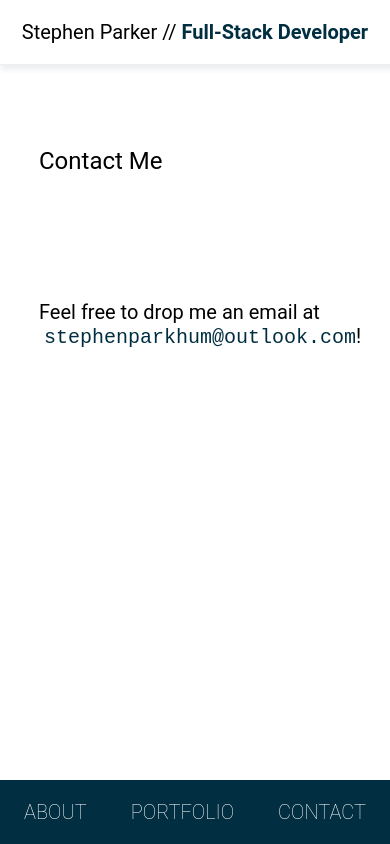
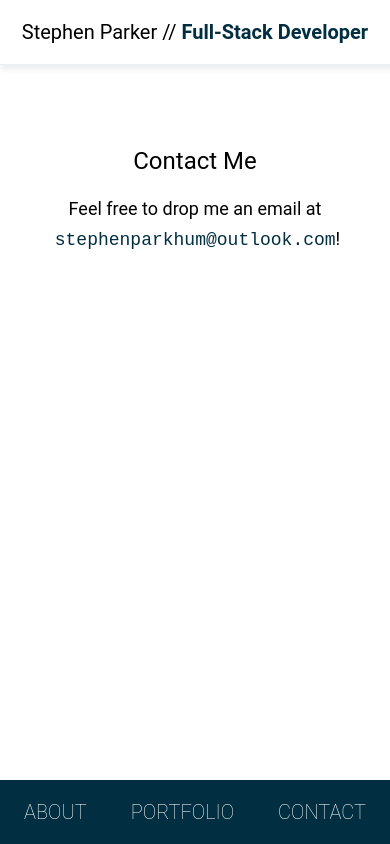
Before and after one commit to stephenparkhum/SP-Web-Portfolio-React, a React (Create React App) app: page /contact in a window 390 px wide. Built offline with nearby package versions, Linux system fonts and the light colour scheme.

Commit message:
Updating logic for displaying icons or times circle fonts

```diff
--- a/src/components/MainContent/Contact/Contact.css
+++ b/src/components/MainContent/Contact/Contact.css
@@ -1,3 +1,46 @@
+@media only screen and (max-width: 800px) {
+    .Contact-info {
+        margin-top: 0;
+        padding: 0;
+        text-align: center;
+
+    }
+
+    .Contact-info p {
+        font-size: 18px;
+        line-height: 30px;
+    }
+
+    .Contact-info code {
+        padding-left: 5px;
+    }
+
+    .Contact-info code:hover {
+        background-color: var(--med-blue);
+        padding: 5px;
+    }
+
+    .Contact-info a:hover {
+        color: white;
+    }
+
+    .Contact-info a {
+        color: var(--med-blue);
+        text-transform: none;
+        text-decoration: none;
+
+    }
+
+    .Contact-info svg {
+        color: var(--med-blue);
+    }
+
+    .Contact-info svg:hover {
+        color: var(--blue);
+    }
+}
+
+@media only screen and (min-width: 801px) {
     .Contact-info {
         margin-top: 125px;
     }
@@ -33,3 +76,4 @@
     .Contact-info svg:hover {
         color: var(--blue);
     }
+}
--- a/src/components/MainContent/Contact/Contact.js
+++ b/src/components/MainContent/Contact/Contact.js
@@ -5,8 +5,8 @@ class Contact extends Component {
     render() {
         return (
             <>
-            <h2>Contact Me</h2>
             <div className="Contact-info">
+                <h2>Contact Me</h2>
                 <p>Feel free to drop me an email at <code><a href="mailto:stephenparkhum@outlook.com">stephenparkhum@outlook.com</a></code>!
                 </p>
             </div>
--- a/src/components/MainContent/Portfolio/Portfolio.css
+++ b/src/components/MainContent/Portfolio/Portfolio.css
@@ -7,6 +7,7 @@
 
 .Portfolio-main h2 {
     margin-bottom: 50px;
+    text-align: center;
 }
 
 .Portfolio-languages {
--- a/src/components/MainContent/Portfolio/PortfolioApp.js
+++ b/src/components/MainContent/Portfolio/PortfolioApp.js
@@ -1,7 +1,7 @@
 import React, {Component} from 'react';
 import { FontAwesomeIcon } from '@fortawesome/react-fontawesome';
 import { faGithub} from '@fortawesome/free-brands-svg-icons';
-import { faGlobe } from '@fortawesome/free-solid-svg-icons';
+import { faGlobe, faTimesCircle } from '@fortawesome/free-solid-svg-icons';
 import './PortfolioApp.css';
 
 class PortfolioApp extends Component {
@@ -11,6 +11,22 @@ class PortfolioApp extends Component {
                 <button className="PortfolioApp-tags" key={`1_${tag}`}>{tag}</button>
             )
         })
+
+        const getLiveLInk = (liveLink) => {
+            if (liveLink !== '') {
+                return <a href={liveLink}><button><FontAwesomeIcon icon={faGlobe} size="lg" /></button></a>
+            } else {
+                return <button><FontAwesomeIcon icon={faTimesCircle} size="lg" /></button>
+            }
+        }
+
+        const getGitLink = (ghLink) => {
+            if (ghLink !== '') {
+                return <a href={ghLink}><button><FontAwesomeIcon icon={faGithub} size="lg" /></button></a>
+            } else {
+                return <button><FontAwesomeIcon icon={faTimesCircle} size="lg"/></button>
+            }
+        }
 
         return (
             <div className="PortfolioApp-main">
@@ -23,8 +39,8 @@ class PortfolioApp extends Component {
                     </div>
                 </div>
                 <div className="PortfolioApp-links">
-                    <a href={this.props.ghLink}><button><FontAwesomeIcon icon={faGithub} size="lg" /></button></a>
-                    <a href={this.props.liveLink}><button><FontAwesomeIcon icon={faGlobe} size="lg" /></button></a>
+                    {getGitLink(this.props.ghLink)}
+                    {getLiveLInk(this.props.liveLink)}
                 </div>
             </div>
          );
```
Also changed, not shown: src/components/MainContent/Portfolio/Portfolio.js (+1 -13 lines). Lines whose indentation alone changed are shown as unchanged.
